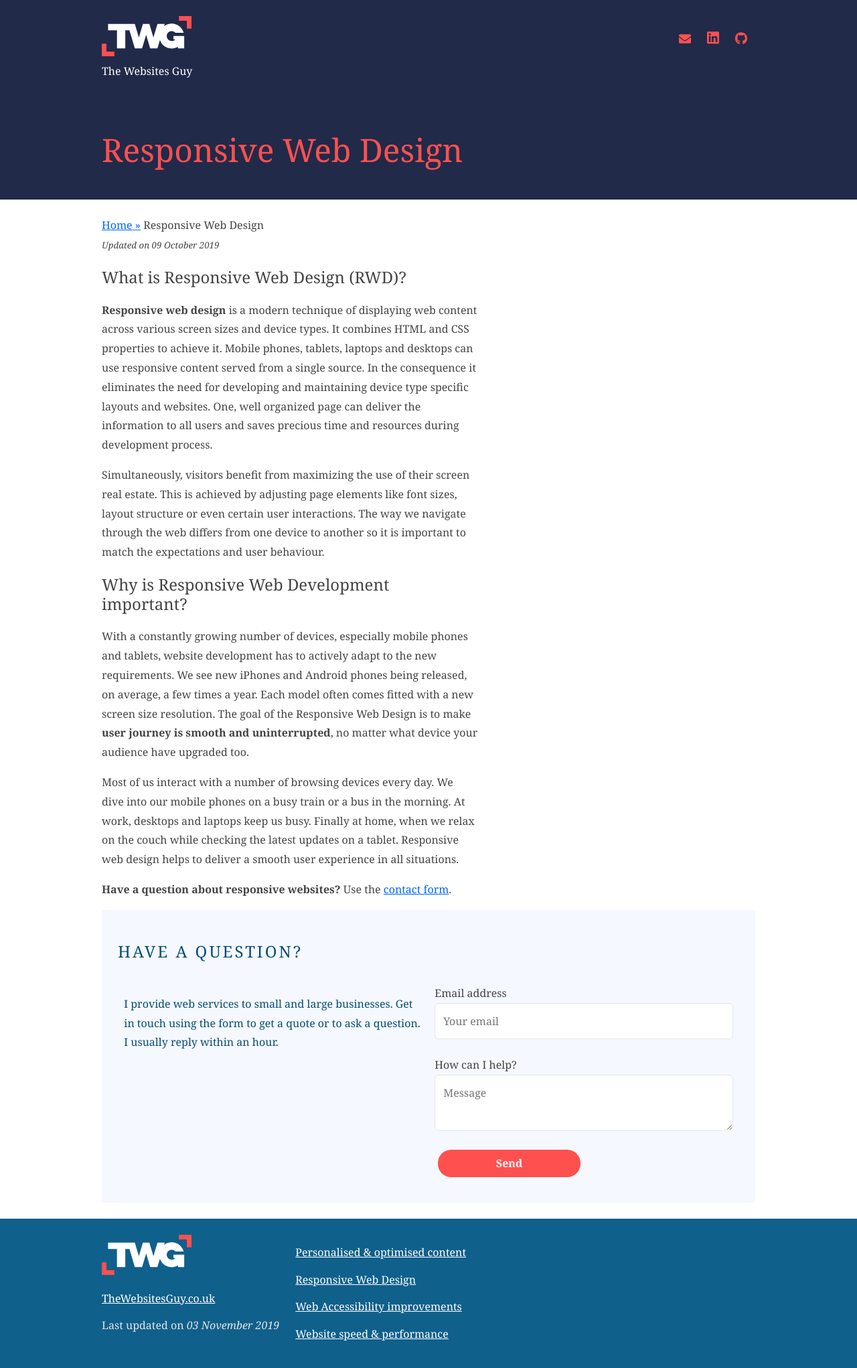
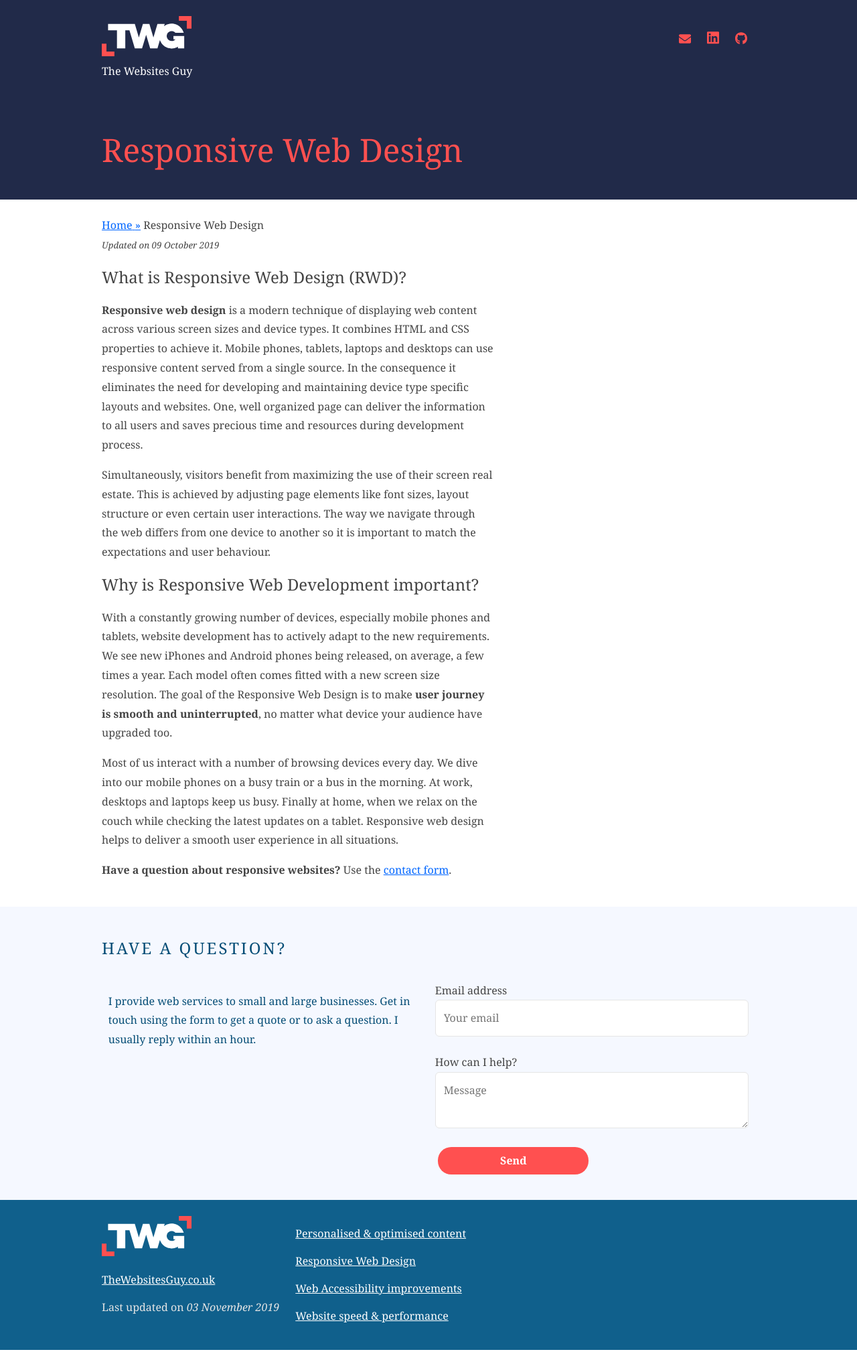
Before and after one commit to proochster/thewebsitesguy, a Jekyll site: the page built from responsive-web-design.html, in a window 1280 px wide. Shown: the whole page at 67% size. Built offline with Jekyll 4.4.1, drawn with Linux system fonts in a browser that asks for light colours; comment, search, counter and statistics services are not loaded; after the commit the page ends 2016 px from its top, so only the background shows below that.

Commit message:
^ Pages layout

```diff
--- a/_layouts/default.html
+++ b/_layouts/default.html
@@ -9,14 +9,14 @@
 </div>
 <div class="wrapper">
     {% include breadcrumbs.html %}
-    <div class="content m:flex">
-        <main class="main m:60 p-r-d">
+    <div class="content m:60">
+        <main class="main">
             {% if page.date %}<small class="italic">Updated on {{ page.date | date_to_long_string }}</small></span>{% endif %}
             {{ content }}
         </main>
-        <aside class="m:40">
-            {% include contact.html %}
-        </aside>
     </div>
 </div>
+<div>
+    {% include contact.html %}
+</div>
 {% include footer.html %}
```
